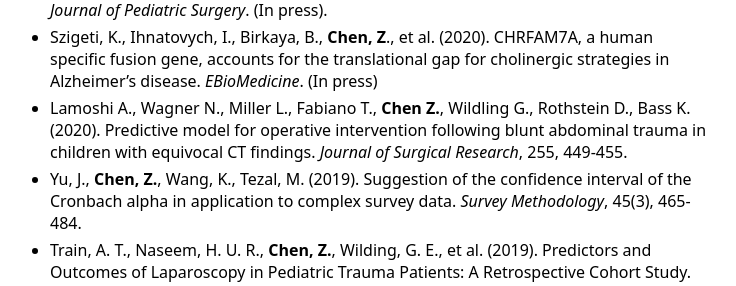
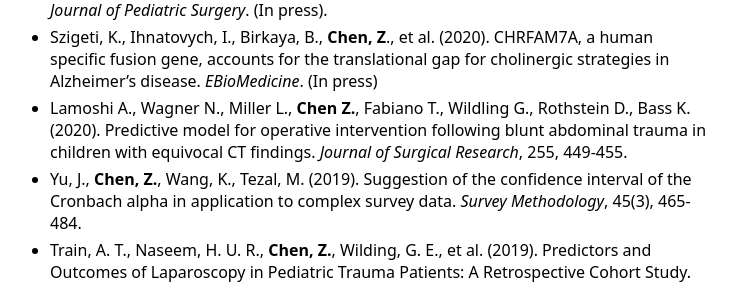
Before and after one commit to ziqiangc/ziqiangc.github.io, a Jekyll site: the page built from index.md, in a window 1280 px wide and 900 px high, scrolled down 772 px. Shown: the part 163-449 px from the top of the window, without its empty margins (260-996 px from the left). Built offline with Jekyll 4.4.1, drawn with Linux system fonts in a browser that asks for light colours; our own code applies the rules of GitHub Pages for plain Markdown files.

```diff
--- a/index.md
+++ b/index.md
@@ -29,7 +29,7 @@ Hi! I am a Ph.D. candidate of Biostatistics at State University of New York at B
 - He, Z., **Chen, Z.**, Wu, Y and Gaile, D. P. (2020). A novel and quick method to power pilot studies for the comparison of assay platforms and under controlled specificity. (submitted)
 - Lamoshi, A., Ham III, P. B., **Chen, Z.**, Wildling, G., Vali, K. (2020). Timing of the definitive procedure and ileostomy closure for Total colonic Aganglionosis HD: systematic review. *Journal of Pediatric Surgery*. (In press).
 - Szigeti, K., Ihnatovych, I., Birkaya, B., **Chen, Z**., et al. (2020). CHRFAM7A, a human specific fusion gene, accounts for the translational gap for cholinergic strategies in Alzheimer’s disease. *EBioMedicine*. (In press)
-- Lamoshi A., Wagner N., Miller L., Fabiano T., **Chen Z.**, Wildling G., Rothstein D., Bass K. (2020). Predictive model for operative intervention following blunt abdominal trauma in children with equivocal CT findings. *Journal of Surgical Research*, 255, 449-455.
+- Lamoshi A., Wagner N., Miller L., **Chen Z.**, Fabiano T., Wildling G., Rothstein D., Bass K. (2020). Predictive model for operative intervention following blunt abdominal trauma in children with equivocal CT findings. *Journal of Surgical Research*, 255, 449-455.
 - Yu, J., **Chen, Z.**, Wang, K., Tezal, M. (2019). Suggestion of the confidence interval of the Cronbach alpha in application to complex survey data. *Survey Methodology*, 45(3), 465-484.
 - Train, A. T., Naseem, H. U. R., **Chen, Z.**, Wilding, G. E., et al. (2019). Predictors and Outcomes of Laparoscopy in Pediatric Trauma Patients: A Retrospective Cohort Study. *Journal of Laparoendoscopic & Advanced Surgical Techniques*, 29(12), 1598-1604.
 - Castilla-Earls, A., Pérez-Leroux, A. T., Restrepo, M. A., Gaile, D. P., **Chen, Z**. (2018). The complexity of the Spanish subjunctive in bilingual children with SLI. *Language Acquisition*, 25(1), 72-84.
```
